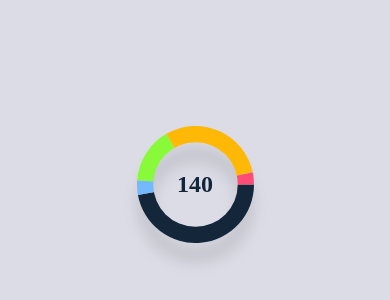
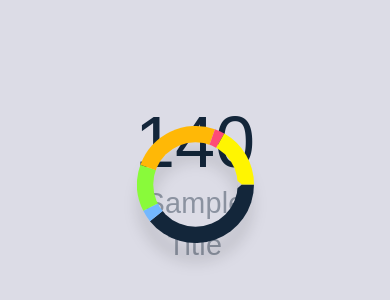
Before and after one commit to Carlos1006/Playground, a React (Vite) app: page /graph in a window 390 px wide. Shown: the part 238-538 px from the top of the page. Built offline with nearby package versions, Linux system fonts and the light colour scheme.

Commit message:
Se agrega click en seccion y valor responsivo al rotar

```diff
--- a/src/components/rouletteGraph.tsx
+++ b/src/components/rouletteGraph.tsx
@@ -1,23 +1,18 @@
 import { CSSProperties, useCallback, useEffect, useRef, useState } from "react";
 import css from "../styles/rouletteGraph.module.scss";
 
-const COLORS = ["#13263a", "#74b8fe", "#89fa3a", "#ffb806", "#fe4c76"];
+const COLORS = ["#13263a", "#74b8fe", "#89fa3a", "#ffb806", "#fe4c76", "#FFF501"];
 
 interface IObject {
   color: string;
   d: string;
-}
-
-interface IValue {
   value: number;
+  percent: number;
   angleRange: [number, number];
-  color: string;
 }
 
 const RouletteGraph = () => {
-  const [values] = useState([140, 12, 46, 89, 10]);
-  const [graph, setGraph] = useState<IValue[]>([]);
-
+  const [values] = useState([140, 12, 46, 89, 10, 60]);
   const [objects, setObjects] = useState<IObject[]>([]);
   const view = 360;
   const half = view / 2;
@@ -30,8 +25,11 @@ const RouletteGraph = () => {
   const [active, setActive] = useState(false);
   const [startAngle, setStartAngle] = useState(0);
   const [finalAngle, setFinalAngle] = useState(0);
+  const [lock, setLock] = useState(false);
+  const [animate, setAnimate] = useState(false);
+  const [cancelClick, setCancelClick] = useState(false);
 
-  const [current, setCurrent] = useState<IValue>({});
+  const [current, setCurrent] = useState<IObject>({});
 
   const start = useCallback(
     (e) => {
@@ -71,7 +69,8 @@ const RouletteGraph = () => {
   const rotate = useCallback(
     (e) => {
       e.preventDefault();
-      if (!active) return;
+      if (!active || lock) return;
+      setCancelClick(true);
       const x = e.clientX - center.x;
       const y = e.clientY - center.y;
       const d = R2D * Math.atan2(y, x);
@@ -79,12 +78,15 @@ const RouletteGraph = () => {
       setRotation(newRotation);
       setFinalAngle(convertirAngulo(angle + newRotation));
     },
-    [active, angle, center, R2D, startAngle]
+    [active, center, lock, startAngle, angle, R2D, cancelClick]
   );
 
   const stop = useCallback(() => {
     setAngle(angle + rotation);
     setActive(false);
+    setTimeout(() => {
+      setCancelClick(false);
+    },100);
   }, [angle, rotation]);
 
   useEffect(() => {
@@ -98,7 +100,6 @@ const RouletteGraph = () => {
 
   useEffect(() => {
     const objects_: IObject[] = [];
-    const graph_: IValue[] = [];
     const pieData: number[] = [];
     const total: number = values.reduce((acc, cur) => {
       pieData.push(cur);
@@ -121,52 +122,68 @@ const RouletteGraph = () => {
       objects_.push({
         color: COLORS[index],
         d: d,
-      });
-      graph_.push({
         value: values[index],
+        percent: (values[index] / total) * 100,
         angleRange: [start, end],
-        color: COLORS[index],
       });
     });
     setObjects(objects_);
-    setGraph(graph_);
   }, []);
 
   useEffect(() => {
-    console.log(graph);
-    console.log(finalAngle);
     const refAngle = invertirAngulo(finalAngle);
-    graph.forEach((value) => {
+    objects.forEach((value) => {
       if (value.angleRange[0] <= refAngle && value.angleRange[1] >= refAngle) {
         setCurrent(value);
       }
     });
-  }, [finalAngle, graph]);
+
+  }, [finalAngle, objects]);
+
+  const onSectorClick = async(object: IObject) => {
+    if (cancelClick) return;
+    if(lock) return;
+    setLock(true);
+    setAnimate(true);
+    const averageAngle = (object.angleRange[0] + object.angleRange[1]) / 2;
+    const refAngle = invertirAngulo(averageAngle);
+    setFinalAngle(convertirAngulo(refAngle));
+    setAngle(refAngle);
+    await new Promise((resolve) => setTimeout(resolve, 500));
+    setAnimate(false);
+    setLock(false);
+  }
+
+  const triangleSide = 25;
+  const triangleHalf = triangleSide / 2;
 
   return (
     <>
       <div className={css.container}>
         <div className={css.center}>
-          <span
-            style={{
-              color: current.color,
-            }}
-          >
+          <span>
             {current.value}
           </span>
+          <label>Sample Title</label>
         </div>
         <div
           onMouseDown={start}
-          className={css.graph}
+          className={`
+            ${css.graph}
+            ${animate ? css.animate : ""}
+          `}
           ref={rotateRef}
           style={{
-            transform: "rotate(" + finalAngle + "deg)",
+            transform: `rotate(${finalAngle}deg)`,
           }}
         >
           <svg viewBox={`0 0 ${view} ${view}`}>
             <mask id="hole">
-              <rect width="100%" height="100%" fill="white" />
-              <circle r={half - 50} cx={half} cy={half} fill="black" />
+              <g className={`${animate ? css.animate : ""}`} transform={`rotate(${-finalAngle} ${half} ${half})`}>
+                <rect width="100%" height="100%" fill="white" />
+                <polygon points={`${view - (50 + 2)},${half - triangleHalf} ${view - (50 + 2)},${half + triangleHalf} ${view - 50 + triangleHalf},${half}`} fill="black" />
+                <circle r={half - 50} cx={half} cy={half} fill="black" />
+              </g>
             </mask>
             {objects.map((object: IObject, index: number) => {
               return (
@@ -175,9 +192,11 @@ const RouletteGraph = () => {
                   key={index}
                   d={object.d}
                   style={{ fill: object.color }}
+                  onClick={() => { onSectorClick(object) }}
                 ></path>
               );
             })}
+
           </svg>
         </div>
       </div>
--- a/src/styles/rouletteGraph.module.scss
+++ b/src/styles/rouletteGraph.module.scss
@@ -17,9 +17,28 @@
     display: flex;
     justify-content: center;
     align-items: center;
+    flex-direction: column;
     font-size: 1.5rem;
     font-weight: 700;
     color: #000;
+    span {
+        font-family: sans-serif;
+        font-size: 3em;
+        font-style: normal;
+        font-weight: 400;
+        color:#13263A;
+    }
+    label {
+        font-family: sans-serif;
+        font-size: 1.2em;
+        font-style: normal;
+        font-weight: 400;
+        line-height: 41.99px;
+        letter-spacing: 0.25px;
+        color:#13263A;
+        opacity: 0.4;
+        text-align:center;
+    }
 }
 .graph {
     width: 30vw;
@@ -31,3 +50,6 @@
         filter:drop-shadow(0 20px 7px rgba(0, 0, 0, 0.1));
     }
 }
+.animate {
+    transition:all 0.5s ease-in-out;
+}
```
